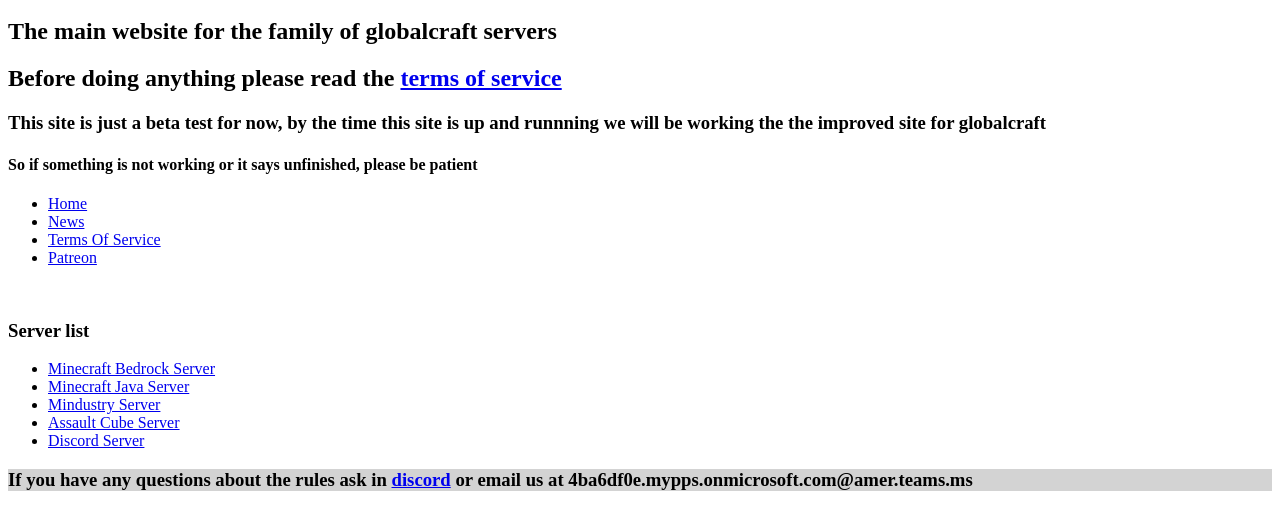
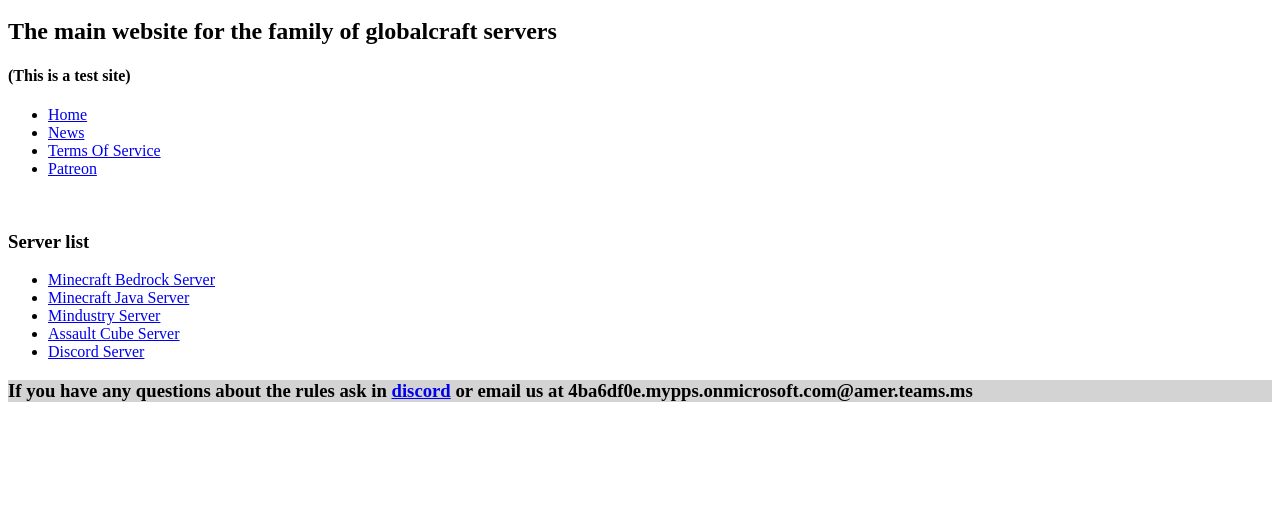
Before and after one commit to Globalleaner86/Globalleaner86.github.io, a plain HTML site: page index.html in a window 1280 px wide. Shown: the part 48-578 px from the top of the page. Drawn offline with Linux system fonts and the light colour scheme.

Commit message:
Hotfix 1.0

```diff
--- a/index.html
+++ b/index.html
@@ -10,9 +10,7 @@
     <body>
 <h1>Globalcraft</h1>
 <h2>The main website for the family of globalcraft servers</h2>
-<h2>Before doing anything please  read the <a href="tos.html">terms of service</a></h2>
-<h3>This site is just a beta test for now, by the time this site is up and runnning we will be working the the improved site for globalcraft</h3>
-<h4>So if something is not working or it says unfinished, please be patient</h4>
+<h4>(This is a test site)</h4>
 <div id="navbar">
 <ul>
     <li><a href="index.html">Home</a></li>
```
